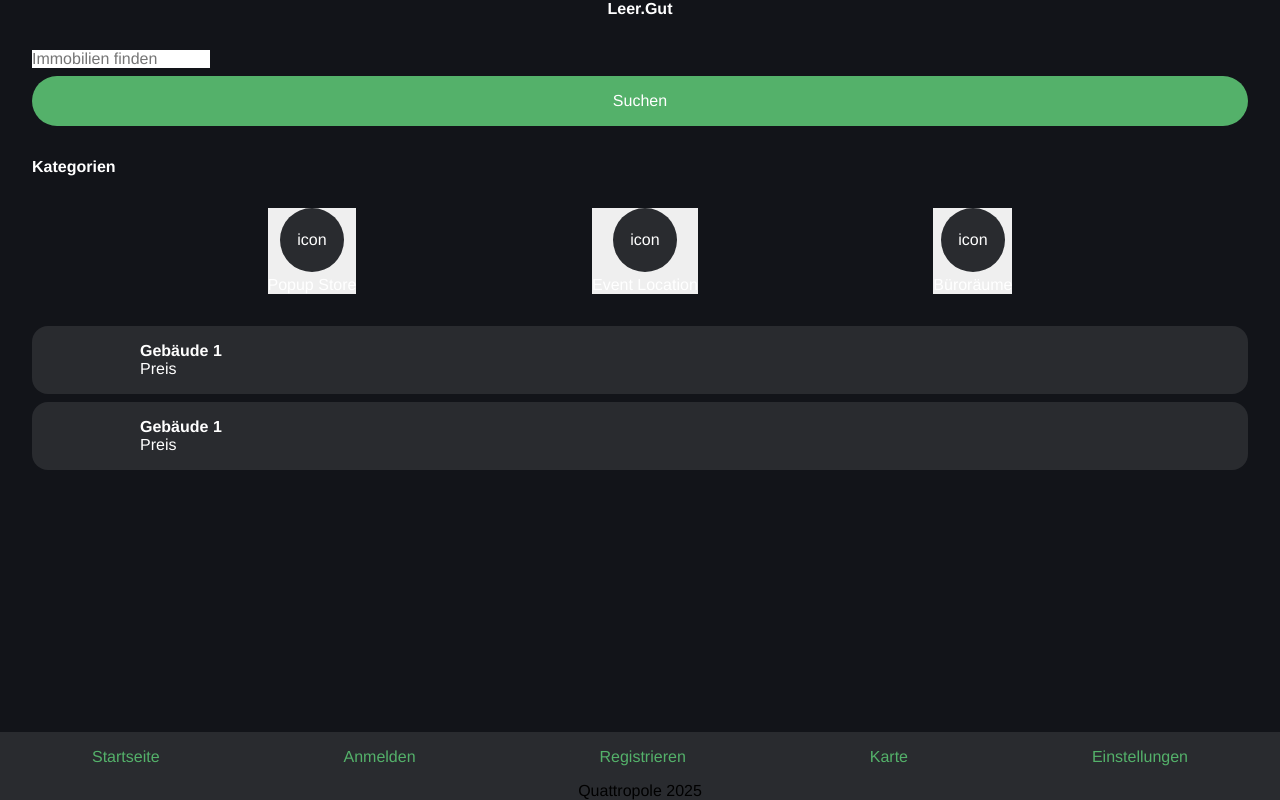
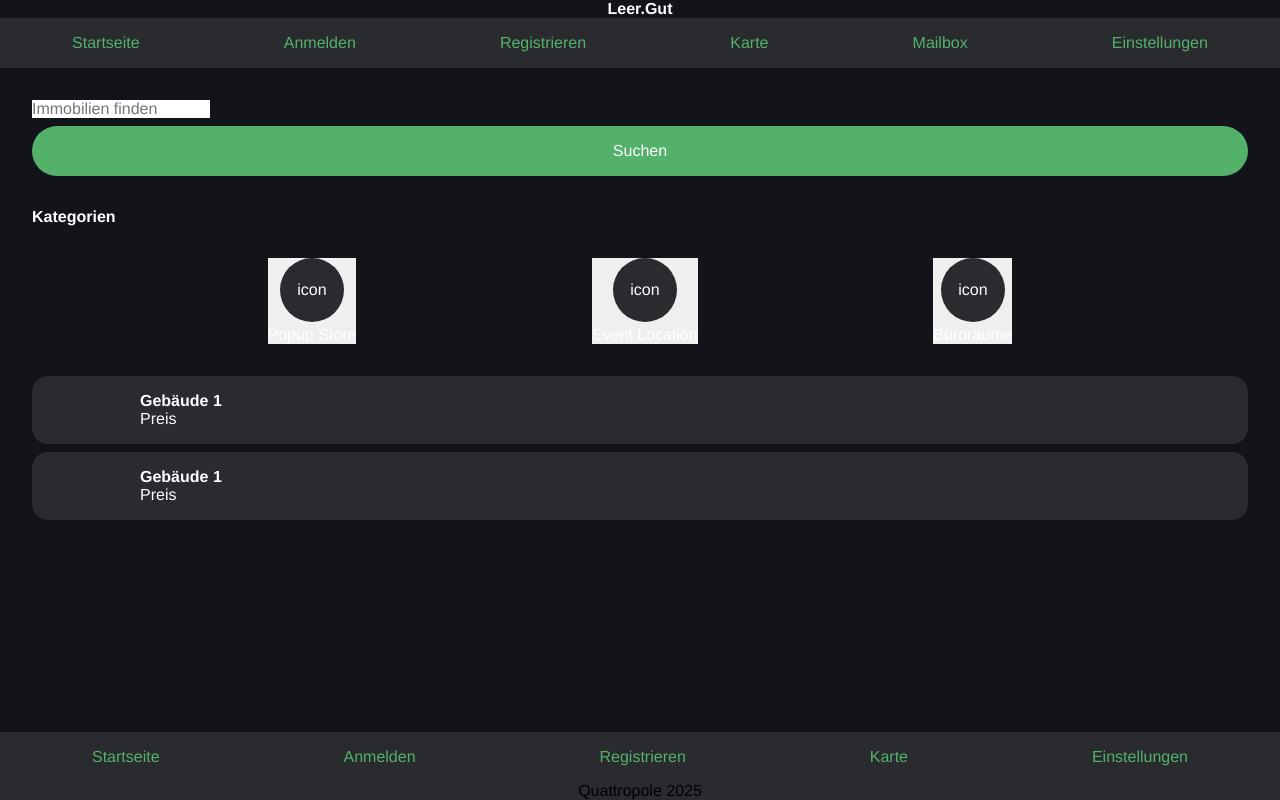
Before and after one commit to LenaWas/leer.gut, an Angular app: page / in a window 1280 px wide. Built offline with nearby package versions, Linux system fonts and the light colour scheme.

Commit message:
Add roputing to mailbox

```diff
--- a/src/app/app.component.html
+++ b/src/app/app.component.html
@@ -1,5 +1,13 @@
 <header>
   <h1>Leer.Gut</h1>
+  <nav>
+    <a routerLink="/">Startseite</a>
+    <a routerLink="/login">Anmelden</a>
+    <a routerLink="/register">Registrieren</a>
+    <a routerLink="map">Karte</a>
+    <a routerLink="/mailbox">Mailbox</a>
+    <a routerLink="settings">Einstellungen</a>
+  </nav>
 </header>
 <nav>
   <a routerLink="/">Startseite</a>
```
